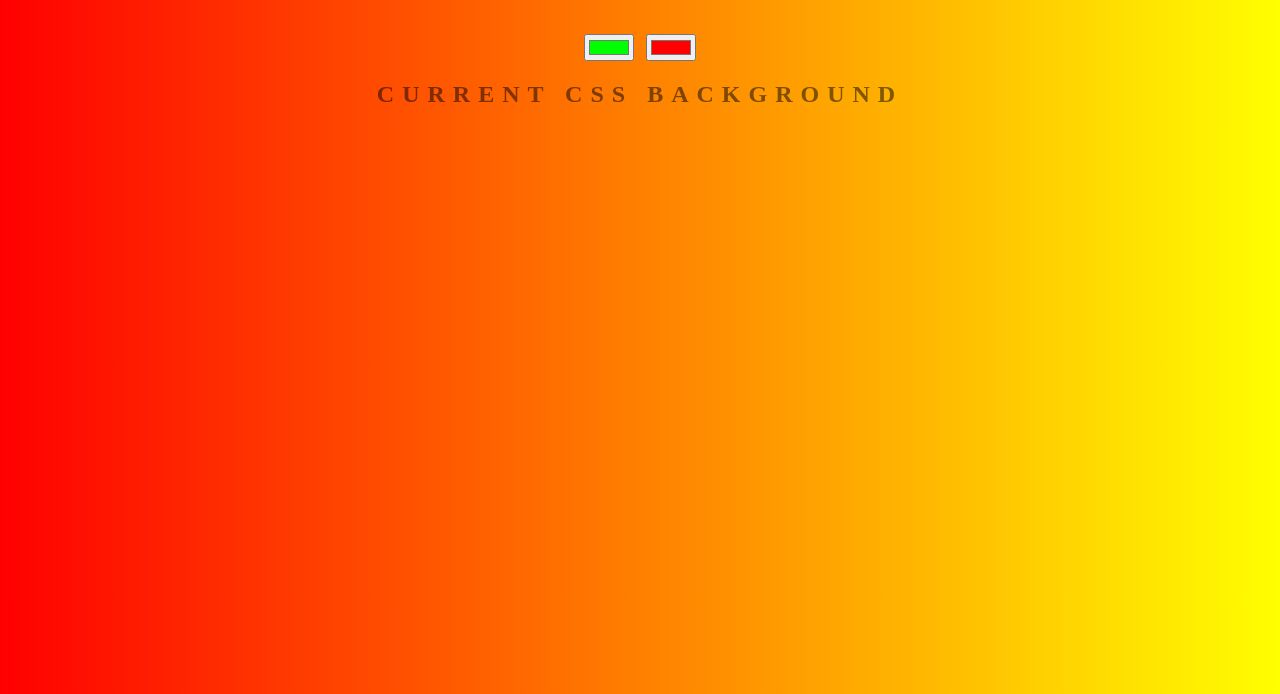
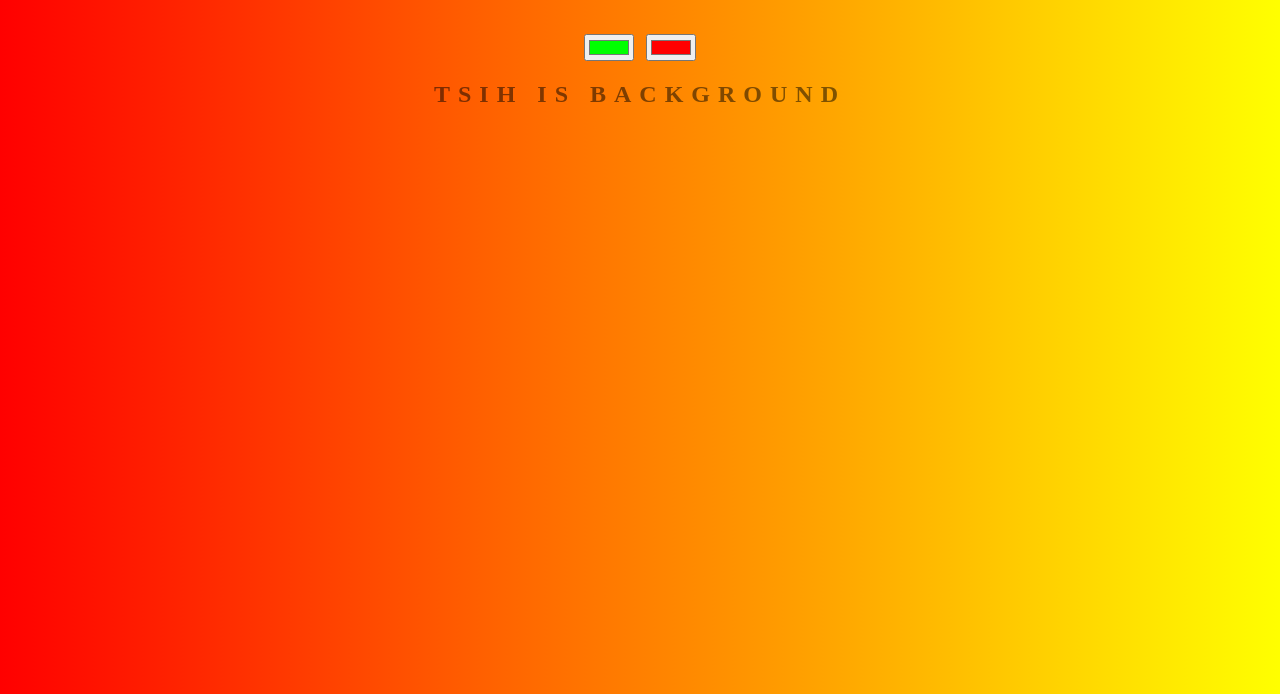
Before and after one commit to Yashkmr97/background-generator, a plain HTML site: page index.html in a window 1280 px wide. Shown: the part 106-800 px from the top of the page. Drawn offline with Linux system fonts and the light colour scheme.

Commit message:
changing text

```diff
--- a/index.html
+++ b/index.html
@@ -8,7 +8,7 @@
 	<h1>COOl Generator</h1>
 	<input class="color1" type="color" name="color1" value="#00ff00">
 	<input class="color2" type="color" name="color2" value="#ff0000">
-	<h2>Current CSS Background</h2>
+	<h2>tsih is Background</h2>
 	<h3></h3>
 	<script type="text/javascript" src="script.js"></script>
 </body>
```
